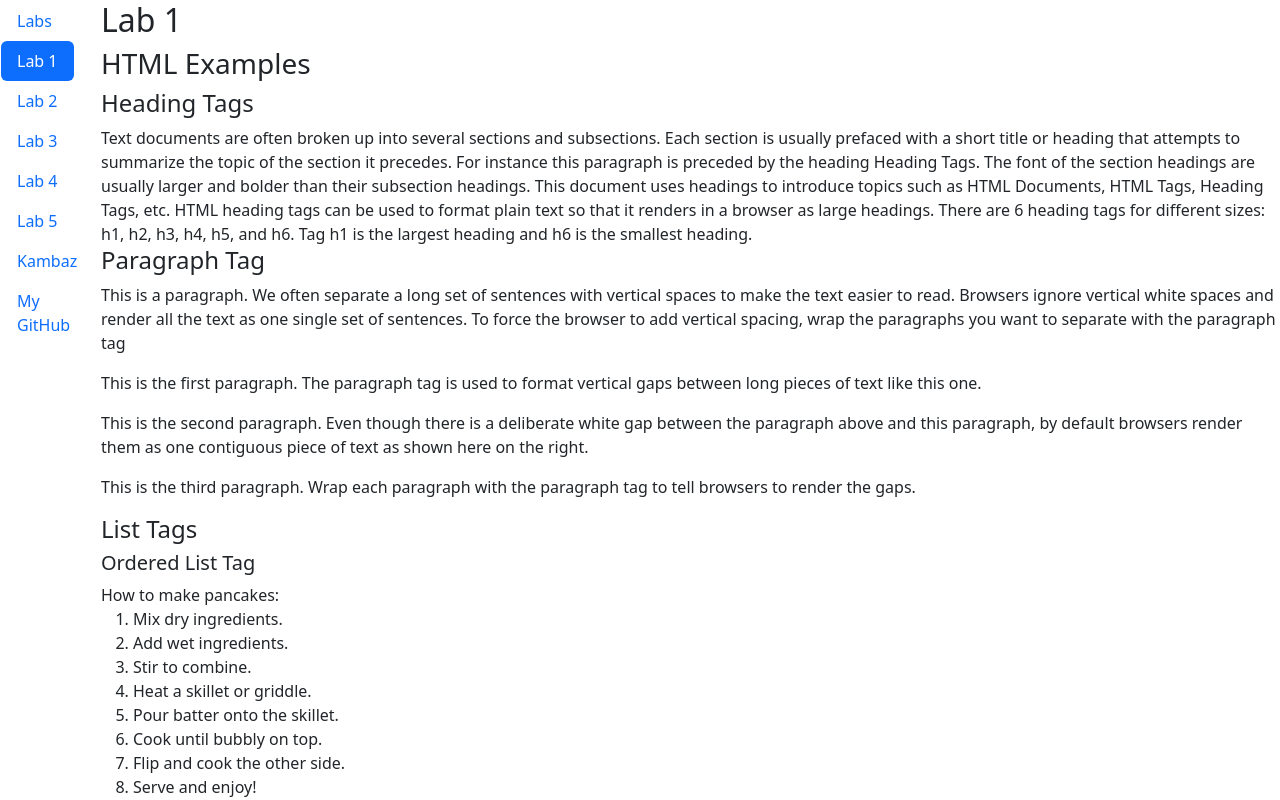
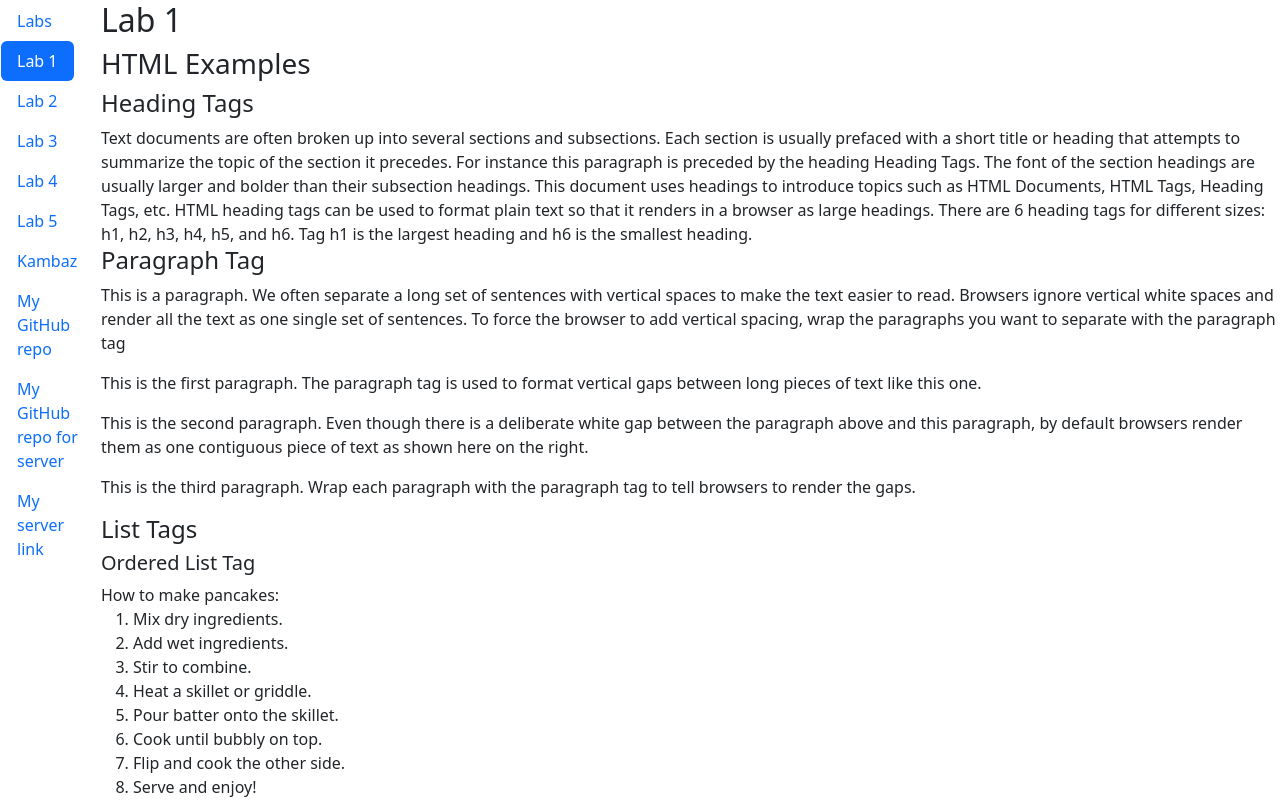
Before and after one commit to nishamurthy-22/kambaz-next-js, a Next.js app: page /Labs/Lab1 in a window 1280 px wide. Shown: the top 800 px of the page. Built offline with nearby package versions, Linux system fonts and the light colour scheme.

Commit message:
Adding repo and server link

```diff
--- a/src/app/Labs/TOC.tsx
+++ b/src/app/Labs/TOC.tsx
@@ -29,8 +29,16 @@ export default function TOC() {
        <NavLink href="/" as={Link}>Kambaz</NavLink>
      </NavItem>
      <NavItem>
-       <NavLink href="https://github.com/nishamurthy-22/kambaz-next-js.git">My GitHub</NavLink>
+       <NavLink href="https://github.com/nishamurthy-22/kambaz-next-js.git">My GitHub repo</NavLink>
      </NavItem>
+
+       <NavItem>
+       <NavLink href="https://github.com/nishamurthy-22/kambaz-node-server-app.git">My GitHub repo for server</NavLink>
+     </NavItem>
+        <NavItem>
+       <NavLink href="https://kambaz-node-server-app-rnjg.onrender.com">My server link</NavLink>
+     </NavItem>
+
    </Nav>
 
 );}
```
